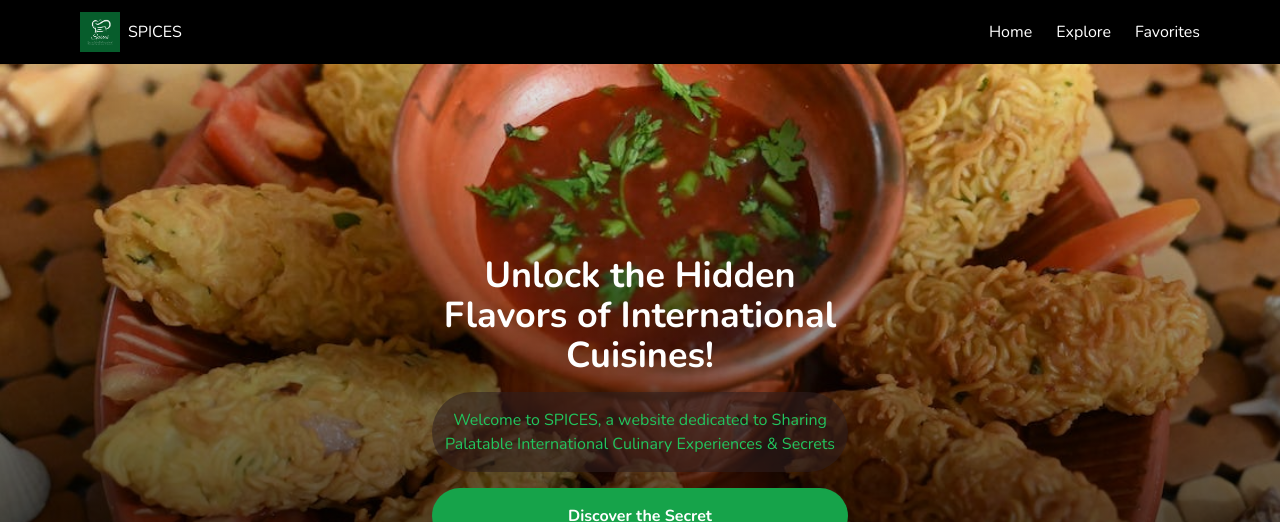
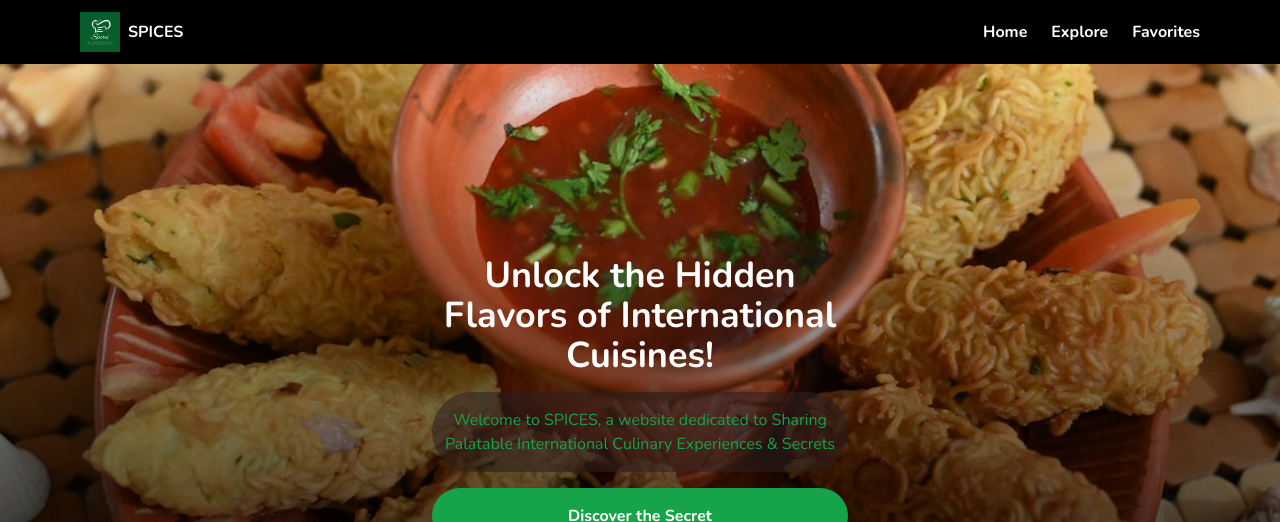
Before and after one commit to shidqi29/SPICES-recipe-app, a React (Vite) app: page / in a window 1280 px wide. Shown: the top 522 px of the page. Built offline with nearby package versions, Linux system fonts and the light colour scheme; no server answers; the HTML template or start-up script is replaced by a standard one.

Commit message:
fix navbar

```diff
--- a/src/components/layouts/HeroSection.jsx
+++ b/src/components/layouts/HeroSection.jsx
@@ -18,7 +18,7 @@ const HeroSection = ({ title, image, type }) => {
           <h1 className="text-white text-3xl md:text-4xl font-bold text-center">
             {title}
           </h1>{" "}
-          <div className="text-md mt-4 text-center text-green-500 bg-[#2e1f1f90] py-4 rounded-full font-light px-2">
+          <div className="text-md mt-4 text-center text-green-600 bg-[#2e1f1f90] py-4 rounded-full font-light px-2">
             {type && (
               <p>
                 Welcome to SPICES, a website dedicated to Sharing Palatable
@@ -27,7 +27,7 @@ const HeroSection = ({ title, image, type }) => {
             )}
           </div>
           <Button
-            classname="py-4 bg-green-600 mt-4 hover:bg-green-950"
+            classname="py-4 bg-green-600 mt-4 hover:bg-green-900"
             onClick={() => {}}
           >
             Discover the Secret
--- a/src/components/layouts/Navbar.jsx
+++ b/src/components/layouts/Navbar.jsx
@@ -27,10 +27,8 @@ const Navbar = () => {
     return () => window.removeEventListener("scroll", handleScroll);
   });
   return (
-    <header
-      className={`w-full fixed z-20  bg-black ${visible ? "top-0" : ""}`}
-    >
-      <nav className=" flex w-full py-2 md:py-3 px-4 md:px-20 justify-between items-center text-white  ">
+    <header className={`fixed ${visible ? "top-0 w-full z-20 bg-black" : ""}`}>
+      <nav className=" flex w-full py-2 md:py-3 px-4 md:px-20 justify-between items-center text-white font-bold ">
         <Link
           to={"/"}
           className="flex items-center justify-center cursor-pointer"
@@ -42,7 +40,7 @@ const Navbar = () => {
           />
           SPICES
         </Link>
-        <ul className="hidden md:flex text-white gap-6">
+        <ul className="hidden md:flex text-white gap-6 ">
           <li>
             <Link to="/">Home</Link>
           </li>
@@ -63,7 +61,7 @@ const Navbar = () => {
       <div
         className={`${
           open ? "flex" : "hidden"
-        } bg-transparent flex flex-col py-4 text-white gap-6 text-[14px] border-t-2`}
+        } bg-transparent flex flex-col py-4 text-white gap-6 text-[14px] border-t-2 font-semibold`}
       >
         <Link to="/" className="w-full flex items-center justify-center">
           Home
--- a/src/index.css
+++ b/src/index.css
@@ -2,7 +2,6 @@
 @tailwind base;
 @tailwind components;
 @tailwind utilities;
-
 
 body {
   margin: 0;
@@ -15,9 +14,9 @@ body {
   @apply flex-row relative justify-center items-center py-2 px-6 outline-none;
 }
 
-/* ul>li {
-  @apply hover: text-green-600
-} */
+ul > li {
+  @apply hover:text-green-600;
+}
 
 .shadow {
   box-shadow: rgba(0, 0, 0, 0.25) 0px 54px 55px,
```
